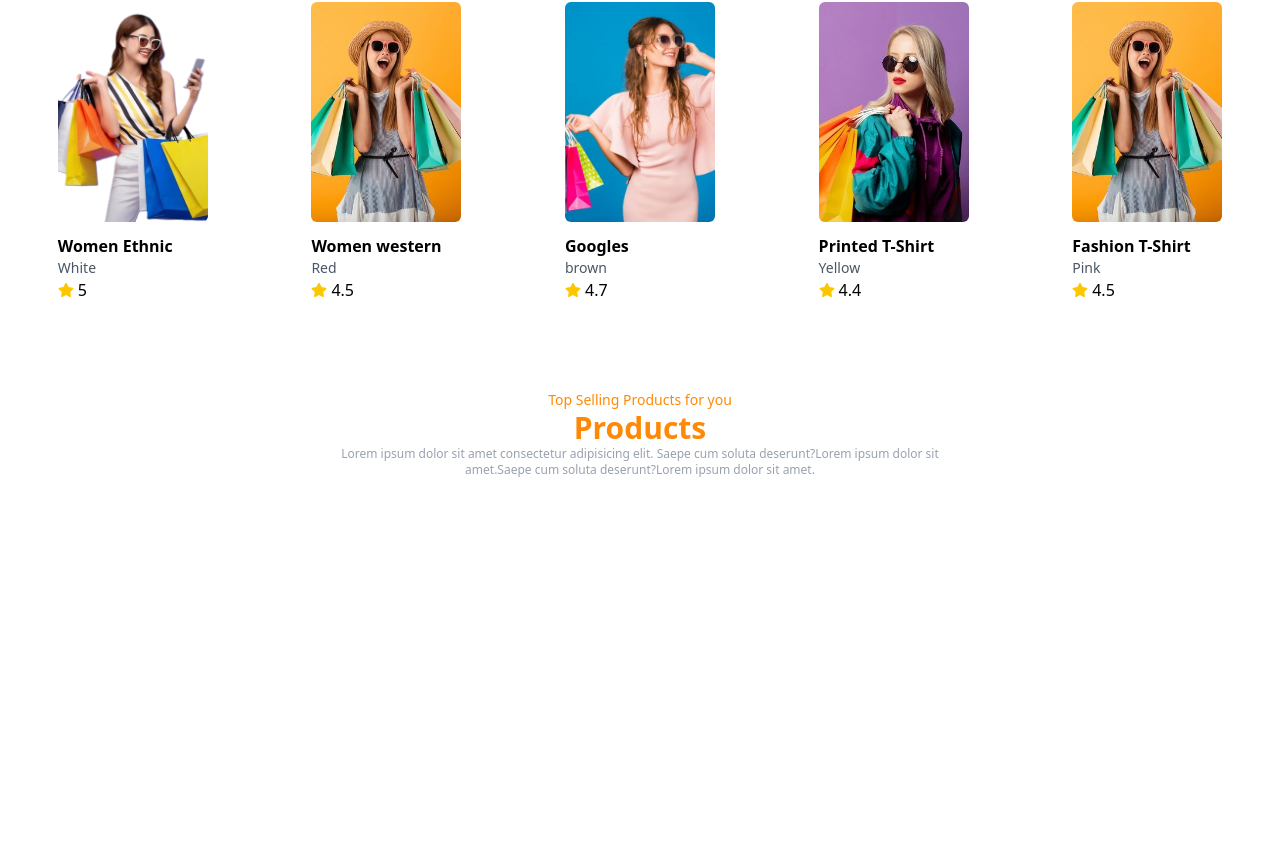
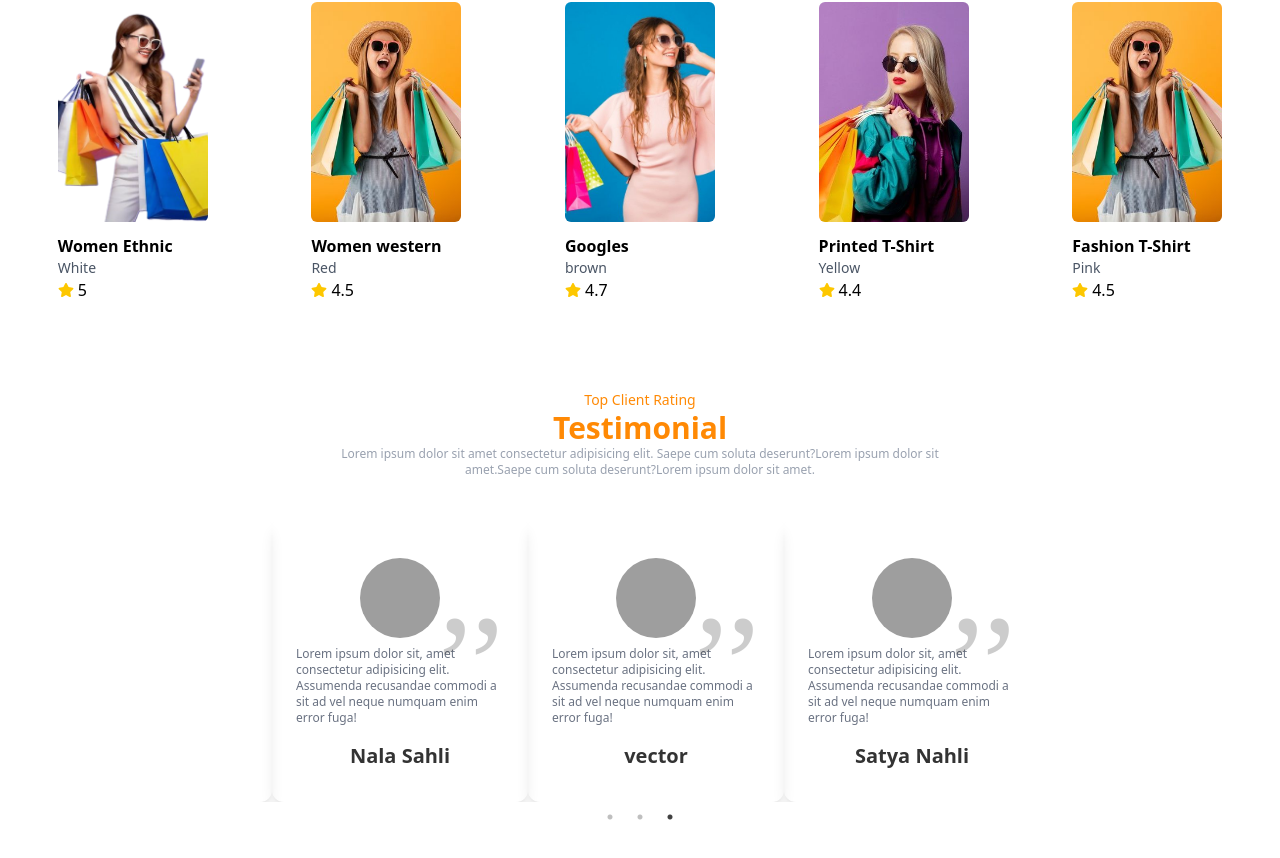
Before and after one commit to saifhusain62/Shop_Ecommerce, a React (Vite) app: page / in a window 1280 px wide. Shown: the part 2734-3592 px from the top of the page. Before the commit the page ends 3292 px from the top, so only its background shows below. Built offline with nearby package versions, Linux system fonts and the light colour scheme; grey boxes are pictures that could not be loaded.

Commit message:
testimonial section done

```diff
--- a/src/App.jsx
+++ b/src/App.jsx
@@ -21,7 +21,7 @@ function App() {
     AOS.refresh();
   }, []);
   return (
-    <div>
+    <div className='overflow-hidden'>
       <Navbar/>
       <Hero/>
       <Products/>
--- a/src/assets/components/Products/Products.jsx
+++ b/src/assets/components/Products/Products.jsx
@@ -56,7 +56,7 @@ function Products() {
     <div className='mt-14 mb-12'>
          <div className='container'>
             {/* HEADER SECTION */}
-            <div className='text-center mb-10 max-w-[600px] mx-auto'>
+            <div className='text-center mb-10 max-w-[600px] mx-auto '>
                 <p className='text-orange-400 text-sm' data-aos="fade-up">Top Selling Products for you</p>
                 <h1 className='text-3xl font-bold text-orange-400' data-aos="fade-up">Products</h1>
                 <p className='text-xs text-gray-400' data-aos="fade-up">
--- a/src/assets/components/Subscribe/Subscribe.jsx
+++ b/src/assets/components/Subscribe/Subscribe.jsx
@@ -22,8 +22,10 @@ function Subscribe() {
             <h1
             className='text-2xl text-center sm:text-left sm:text-4xl font-semibold'
             >Get Notified About New Products</h1>
-            <input type="text" placeholder='Enter Your Email' className='w-2xl p-3 bg-white rounded-sm text-orange-400
-            border-2 border-transparent focus:border-white focus:outline-none' />
+            <div className='flex justify-center'>
+              <input type="text" placeholder='Enter Your Email' className='lg:w-2xl p-3 bg-white rounded-sm text-orange-400
+            border-2 border-transparent focus:border-white focus:outline-none sm:w-12' />
+            </div>
         </div>
 
       </div>
--- a/src/assets/components/Testimonials/Testimonials.jsx
+++ b/src/assets/components/Testimonials/Testimonials.jsx
@@ -1,16 +1,114 @@
 import React from 'react'
+import Slider from "react-slick";
+
+
+
+
+const TestimonialData = [
+  {
+    id:1,
+    name:"vector",
+    text:
+    "Lorem ipsum dolor sit, amet consectetur adipisicing elit. Assumenda recusandae commodi a sit ad vel neque numquam enim error fuga!",
+    img:"https://picsum.photos/200/300"
+  },
+   {
+    id:2,
+    name:"Satya Nahli",
+    text:
+    "Lorem ipsum dolor sit, amet consectetur adipisicing elit. Assumenda recusandae commodi a sit ad vel neque numquam enim error fuga!",
+    img:"https://picsum.photos/200/301"
+  },
+  {
+    id:3,
+    name:"Nala Sahli",
+    text:
+    "Lorem ipsum dolor sit, amet consectetur adipisicing elit. Assumenda recusandae commodi a sit ad vel neque numquam enim error fuga!",
+    img:"https://picsum.photos/200/302"
+  },
+
+];
 
 function Testimonials() {
+   var settings = {
+    dots: true,
+    arrows: false,
+    infinite: true,
+    speed: 500,
+    slidesToScroll: 1,
+    autoplay: true,
+    autoplaySpeed: 2000,
+    cssEase: "linear",
+    pauseOnHover: true,
+    pauseOnFocus: true,
+    responsive: [
+      {
+        breakpoint: 10000,
+        settings: {
+          slidesToShow: 3,
+          slidesToScroll: 1,
+          infinite: true,
+        },
+      },
+      {
+        breakpoint: 1024,
+        settings: {
+          slidesToShow: 2,
+          slidesToScroll: 1,
+          initialSlide: 2,
+        },
+      },
+      {
+        breakpoint: 640,
+        settings: {
+          slidesToShow: 1,
+          slidesToScroll: 1,
+        },
+      },
+    ],
+  };
+
+
+
   return (
-    <div className='py-10'>
-      <div className='container'>
+    <div className='py-10 mb-10'>
+      <div className='max-w-3xl items-center mx-auto'>
              {/* HEADING SECTION */}
              <div className='text-center mb-10 max-w-[600px] mx-auto'>
-                <p className='text-orange-400 text-sm' data-aos="fade-up">Top Selling Products for you</p>
-                <h1 className='text-3xl font-bold text-orange-400' data-aos="fade-up">Products</h1>
+                <p className='text-orange-400 text-sm' data-aos="fade-up">Top Client Rating</p>
+                <h1 className='text-3xl font-bold text-orange-400' data-aos="fade-up">Testimonial</h1>
                 <p className='text-xs text-gray-400' data-aos="fade-up">
                     Lorem ipsum dolor sit amet consectetur adipisicing elit. Saepe cum soluta deserunt?Lorem ipsum dolor sit amet.Saepe cum soluta deserunt?Lorem ipsum dolor sit amet.
                 </p>
+            </div >
+
+            {/* TESTIMONIAL CARDS */}
+            <div>
+               <Slider {...settings}>
+
+                {
+                  TestimonialData.map((data)=>(
+                     <div
+                     key={data.id}
+                     className='flex flex-col  shadow-lg py-8 px-6 mx-4 rounded-xl'
+                     >
+
+                      <div className='flex flex-col items-center py-2 '>
+                           <img src={data.img} alt=""
+                           className='rounded-full w-20 h-20'
+                           />
+                      </div>
+                      <div className='flex flex-col items-center gap-4 relative'>
+                        <p className='text-xs text-gray-500'>{data.text}</p>
+                        <h1 className='text-xl font-bold text-black/80'>{data.name}</h1>
+                        <p className='text-black/20 text-9xl font-serif top-[-100%] right-0 absolute'>,,</p>
+                      </div>
+                     </div>
+                  ))
+                }
+
+               </Slider>
+
             </div>
       </div>
     </div>
--- a/src/assets/components/TopProducts.jsx/TopProducts.jsx
+++ b/src/assets/components/TopProducts.jsx/TopProducts.jsx
@@ -34,7 +34,7 @@ function TopProducts() {
     <div>
       <div className='container'>
         {/* HEADER SECTION */}
-        <div className='text-left mb-10 '>
+        <div className=' mb-10 text-center'>
                 <p className='text-orange-400 text-sm' data-aos="fade-up">Top Rated  Products for you</p>
                 <h1 className='text-3xl font-bold text-orange-400' >Best Products</h1>
                 <p className='text-xs text-gray-400'>
```
